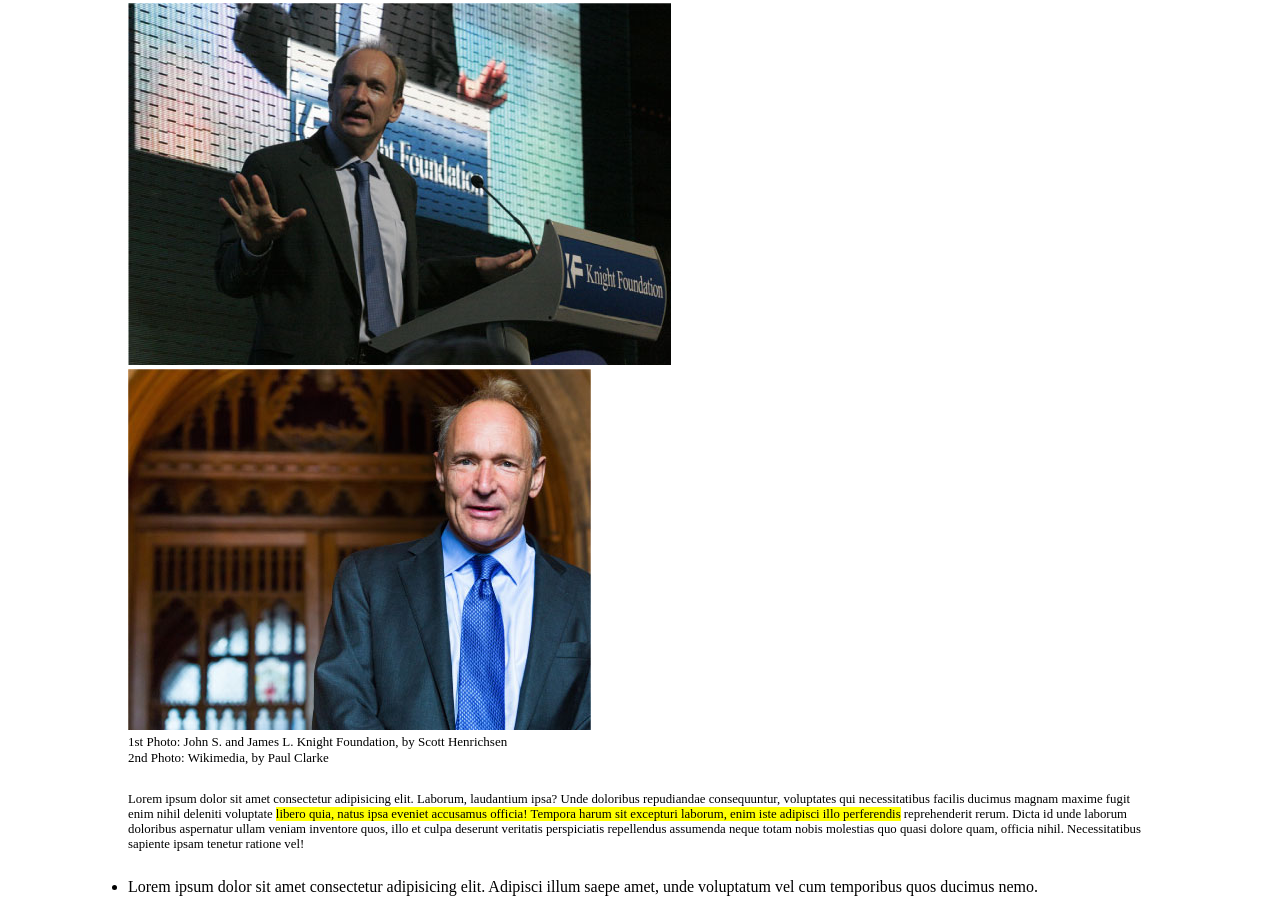
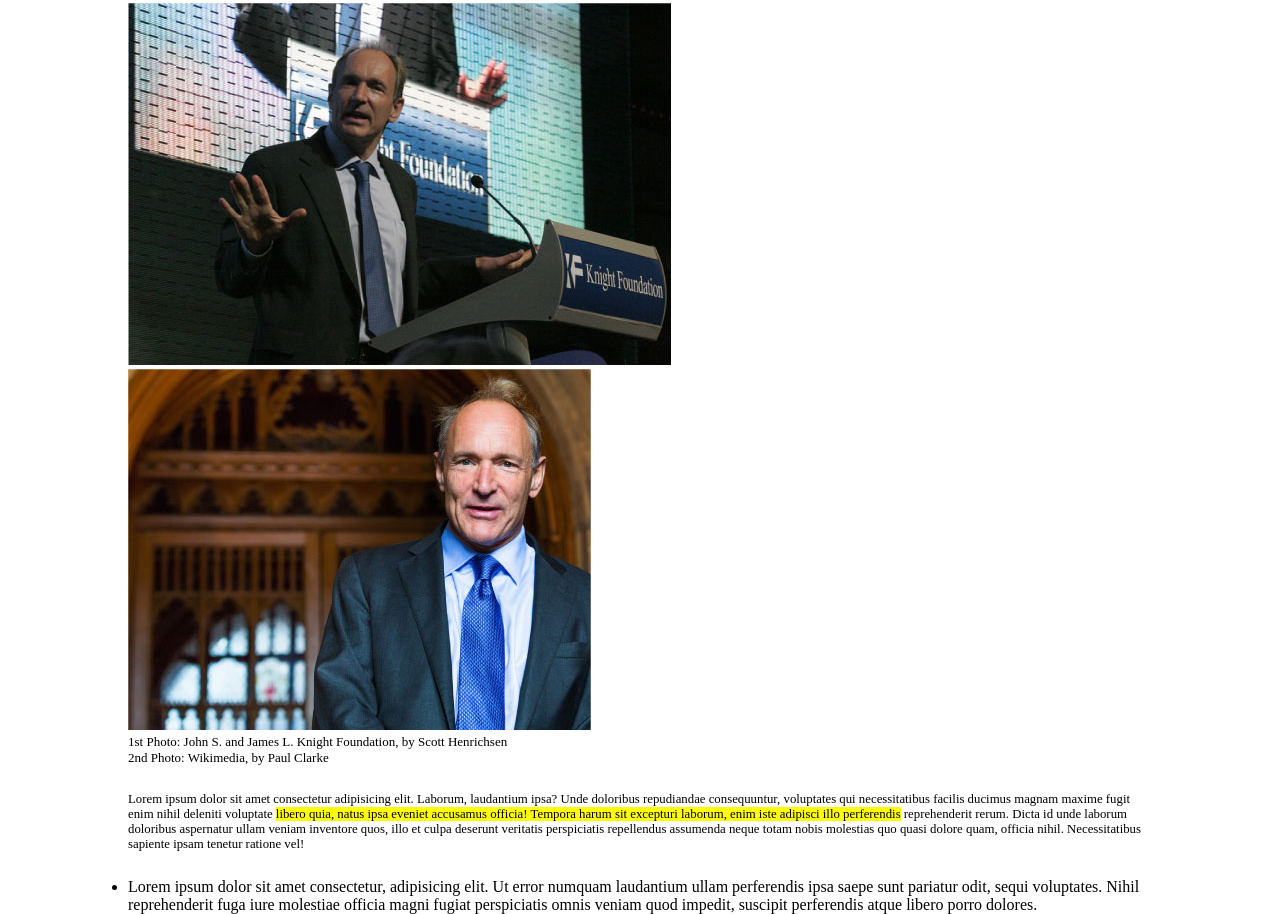
Before and after one commit to casalaspro/html-css-booleaner, a plain HTML site: page index.html in a window 1280 px wide. Shown: the part 351-1265 px from the top of the page. Drawn offline with Linux system fonts and the light colour scheme.

Commit message:
EDIT - lorem list length

```diff
--- a/index.html
+++ b/index.html
@@ -51,7 +51,7 @@
       </p>
 
       <ul>
-        <li>Lorem ipsum dolor sit amet consectetur adipisicing elit. Adipisci illum saepe amet, unde voluptatum vel cum temporibus quos ducimus nemo.</li>
+        <li>Lorem ipsum dolor sit amet consectetur, adipisicing elit. Ut error numquam laudantium ullam perferendis ipsa saepe sunt pariatur odit, sequi voluptates. Nihil reprehenderit fuga iure molestiae officia magni fugiat perspiciatis omnis veniam quod impedit, suscipit perferendis atque libero porro dolores.</li>
       </ul>
     </section>
 
```
